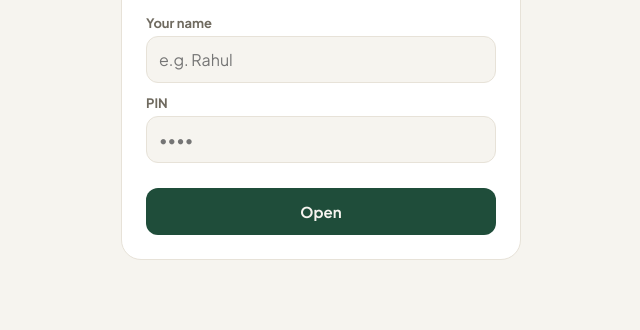
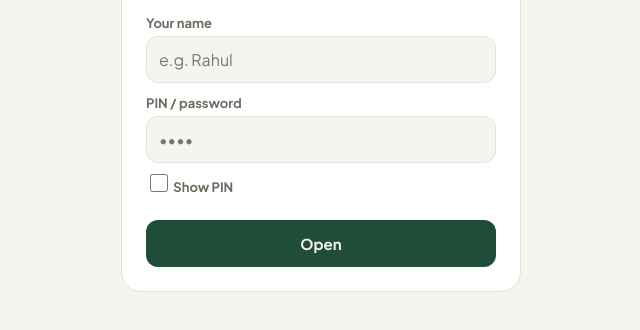
Before and after one commit to SonalikaTech/PhomarAccount, a plain HTML site: page index.html in a window 1280 px wide. Shown: the part 224-554 px from the top of the page, without its empty margins (319-959 px from the left). Drawn offline with Linux system fonts and the light colour scheme.

Commit message:
Update index.html

```diff
--- a/index.html
+++ b/index.html
@@ -212,7 +212,8 @@ header{display:flex;align-items:center;justify-content:space-between;gap:12px;ma
       <input id="lUrl" placeholder="https://script.google.com/macros/s/.../exec" autocomplete="off">
       <div class="hint">One-time setup. Paste the Google Apps Script web app URL.</div></div>
     <div class="field"><label>Your name</label><input id="lName" maxlength="30" placeholder="e.g. Rahul" autocomplete="name"></div>
-    <div class="field"><label>PIN</label><input id="lPin" type="password" inputmode="numeric" autocomplete="current-password" placeholder="••••"></div>
+    <div class="field"><label>PIN / password</label><input id="lPin" type="password" autocomplete="current-password" autocapitalize="off" autocorrect="off" spellcheck="false" placeholder="••••">
+      <label class="check" style="margin:8px 0 0;font-size:13px"><input type="checkbox" id="lShow"> Show PIN</label></div>
     <div class="err" id="loginErr"></div>
     <button class="btn" id="loginBtn" type="submit">Open</button>
   </form>
@@ -770,6 +771,7 @@ const BIZ = {
     $("loginErr").textContent=msg||"";
   }
   function logout(msg){ store.del("pin"); cfg.pin=""; loaded=false; projects=[]; entries=[]; showLogin(msg); }
+  $("lShow").onchange=e=>{ $("lPin").type=e.target.checked?"text":"password"; };
   $("loginForm").onsubmit=async ev=>{
     ev.preventDefault();
     const url=(SCRIPT_URL||$("lUrl").value.trim()); const name=$("lName").value.trim(); const pin=$("lPin").value.trim();
```
